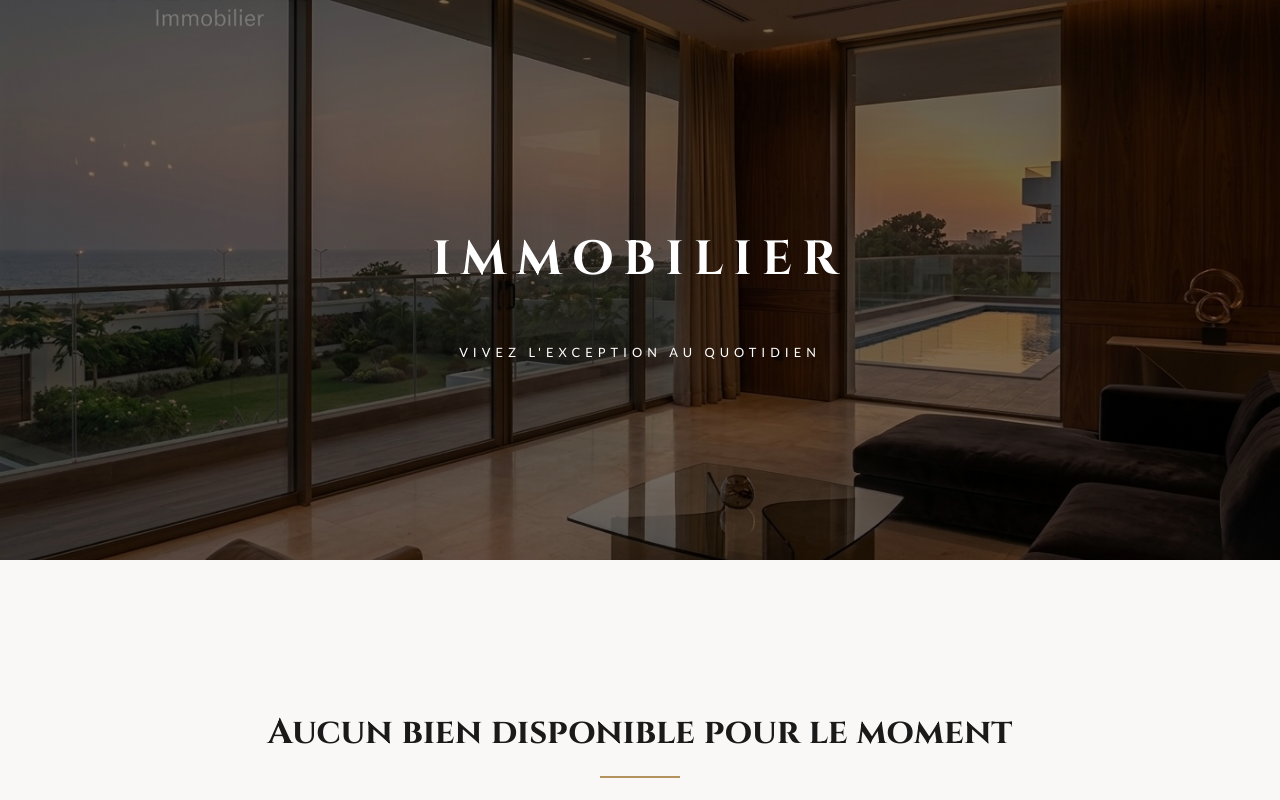
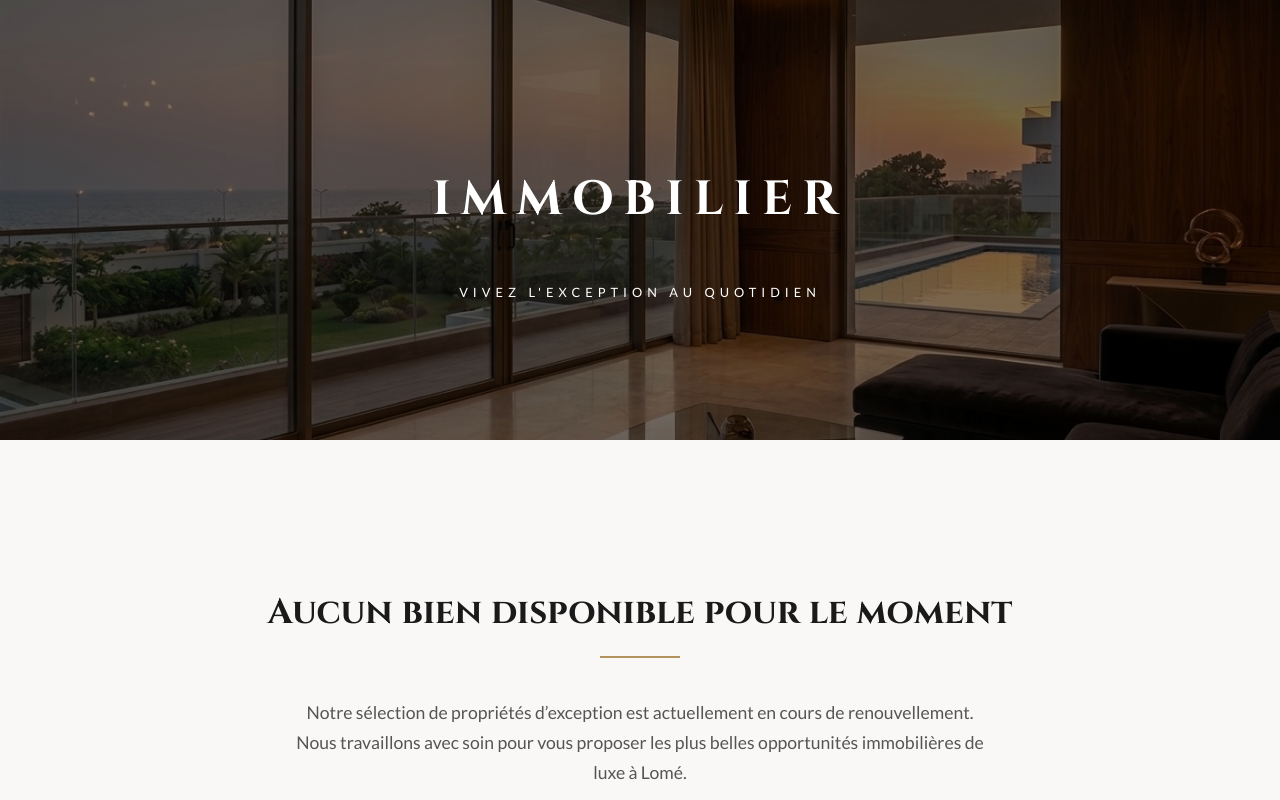
Before and after one commit to lokosergelionel-arch/sage_empire, a Django app: page /immobilier/ in a window 1280 px wide. Shown: the top 800 px of the page. Run offline with Django 5.2, Linux system fonts and the light colour scheme.

Commit message:
fix: ajustement bannière immobilier (rogner + hauteur)
- Réduction de la hauteur sur PC (70vh → 55vh)
- Rogner le haut gauche de l'image sur téléphone (background-position)
- Optimisation du texte sur mobile

```diff
--- a/hub/templates/immobilier.html
+++ b/hub/templates/immobilier.html
@@ -22,8 +22,10 @@
 
         /* Header Immobilier */
         .immo-hero {
-            height: 70vh;
-            background: linear-gradient(rgba(0,0,0,0.5), rgba(0,0,0,0.5)), url('{% static "images/immo-hero.jpg" %}') center/cover;
+    height: 55vh;                          /* Hauteur réduite sur PC */
+    background: linear-gradient(rgba(0,0,0,0.5), rgba(0,0,0,0.5)),
+                url('{% static "images/immo-hero.jpg" %}') center/cover no-repeat;
+    background-position: center center;    /* Centré sur ordinateur */
     display: flex;
     flex-direction: column;
     justify-content: center;
@@ -113,8 +115,8 @@
         /* ===================== CORRECTION BANNER MOBILE ===================== */
 @media (max-width: 768px) {
     .immo-hero {
-        height: 50vh;                    /* Réduction de la hauteur */
-        background-position: center 25%; /* Dézoom + recentrage de l'image */
+        height: 50vh;
+        background-position: center 38%;   /* Rogne mieux le haut à gauche */
         background-size: cover;
     }
 
```
Lines whose indentation alone changed are shown as unchanged.
